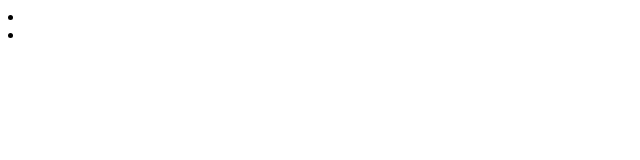
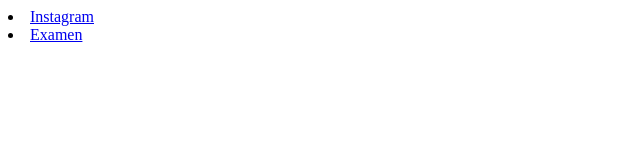
Before and after one commit to Mariso8/s2m82021, a plain HTML site: page index.html in a window 1280 px wide. Shown: the whole page, without its empty margins (0-640 px from the left). Drawn offline with Linux system fonts and the light colour scheme.

Commit message:
Update index.html
Añadir texto a los enlaces del index principal

```diff
--- a/index.html
+++ b/index.html
@@ -11,8 +11,8 @@
 <body>
 
 	<div class="exam">
-		<li><a href="instagram/index.html"></a></li>
-		<li><a href="examen/Index.html"> </a></li>
+		<li><a href="instagram/index.html">Instagram</a></li>
+		<li><a href="examen/Index.html">Examen</a></li>
 	</div>
 </body>
 </html>
```
